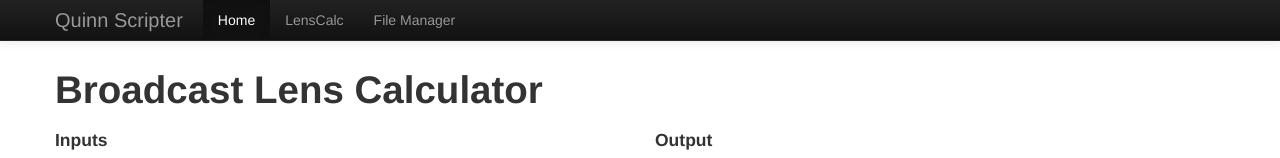
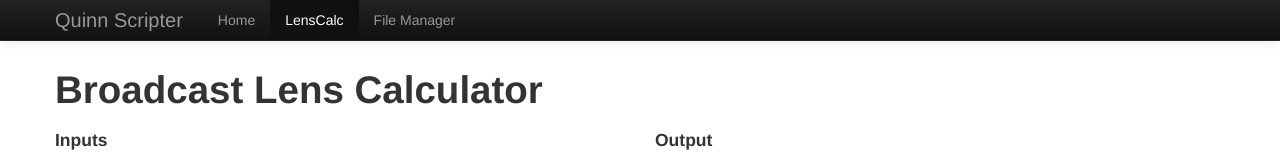
Before and after one commit to qscripter/LensCalc, a plain HTML site: page index.html in a window 1280 px wide. Shown: the top 158 px of the page. Drawn offline with Linux system fonts and the light colour scheme; a script that the page names is missing.

Commit message:
ui fix
ui fix

```diff
--- a/index.html
+++ b/index.html
@@ -25,8 +25,8 @@
 	          <a class="brand" href="http://blog.quinnscripter.com">Quinn Scripter</a>
 	          <div class="nav-collapse collapse">
 	            <ul class="nav">
-	              <li class="active"><a href="/">Home</a></li>
-	              <li><a href="/lenscalc">LensCalc</a></li>
+	              <li><a href="/">Home</a></li>
+	              <li class="active"><a href="/lenscalc">LensCalc</a></li>
 	              <li><a href="/files">File Manager</a></li>
 	            </ul>
 	          </div><!--/.nav-collapse -->
```
